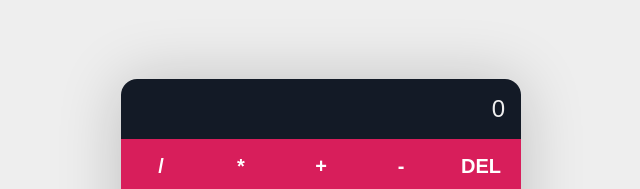
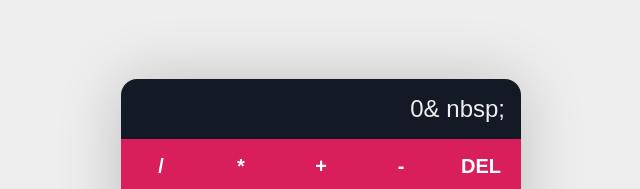
Before and after one commit to Lamtammy1515/react_calculator, a React (Create React App) app: page / in a window 1280 px wide. Shown: the part 154-343 px from the top of the page, without its empty margins (319-959 px from the left). Built offline with nearby package versions, Linux system fonts and the light colour scheme.

Commit message:
created space between results

```diff
--- a/src/App.js
+++ b/src/App.js
@@ -40,7 +40,8 @@ function App() {
 		<div className="App">
 			<div className="calculator">
 				<div className="display">
-					{result ? <span>({result})</span> : ''} { calc || "0"}
+					{result ? <span>({result})</span> : ''} { calc || "0"}&
+					nbsp;
 				</div>
 
 				<div className="operators">
```
